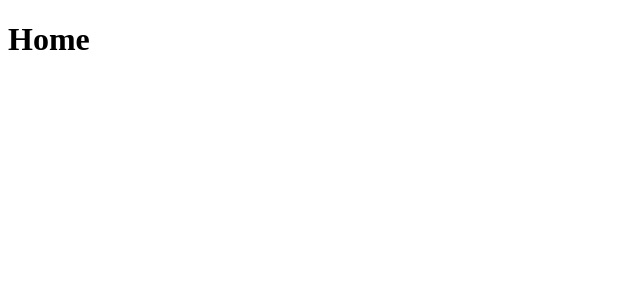
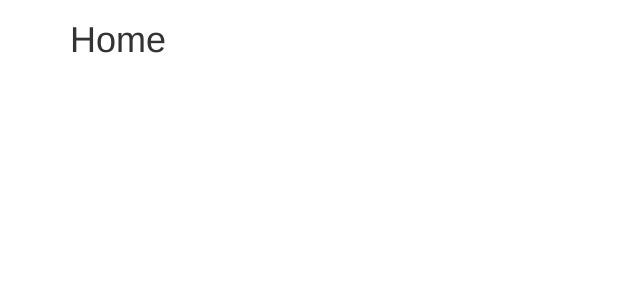
Before and after one commit to plyschik/react-redux-baconipsum-interface, a React (Create React App) app: page / in a window 1280 px wide. Shown: the top 300 px of the page, without its empty margins (0-640 px from the left). Built offline with nearby package versions, Linux system fonts and the light colour scheme.

Commit message:
Bootstrap support added.

```diff
--- a/package.json
+++ b/package.json
@@ -3,6 +3,7 @@
   "version": "0.1.0",
   "private": true,
   "dependencies": {
+    "bootstrap": "^3.3.7",
     "react": "^15.6.1",
     "react-dom": "^15.6.1",
     "react-redux": "^5.0.6",
--- a/src/components/App.js
+++ b/src/components/App.js
@@ -8,7 +8,7 @@
     render() {
         return (
             <BrowserRouter>
-                <div>
+                <div className="container">
                     <Route exact path="/" component={ Home } />
                     <Route exact path="/about" component={ About } />
                 </div>
--- a/src/index.js
+++ b/src/index.js
@@ -3,6 +3,7 @@
 import { createStore } from 'redux';
 import { Provider } from 'react-redux';
 import App from './components/App';
+import 'bootstrap/dist/css/bootstrap.min.css';
 import registerServiceWorker from './registerServiceWorker';
 
 const reducer = (state = {
```
